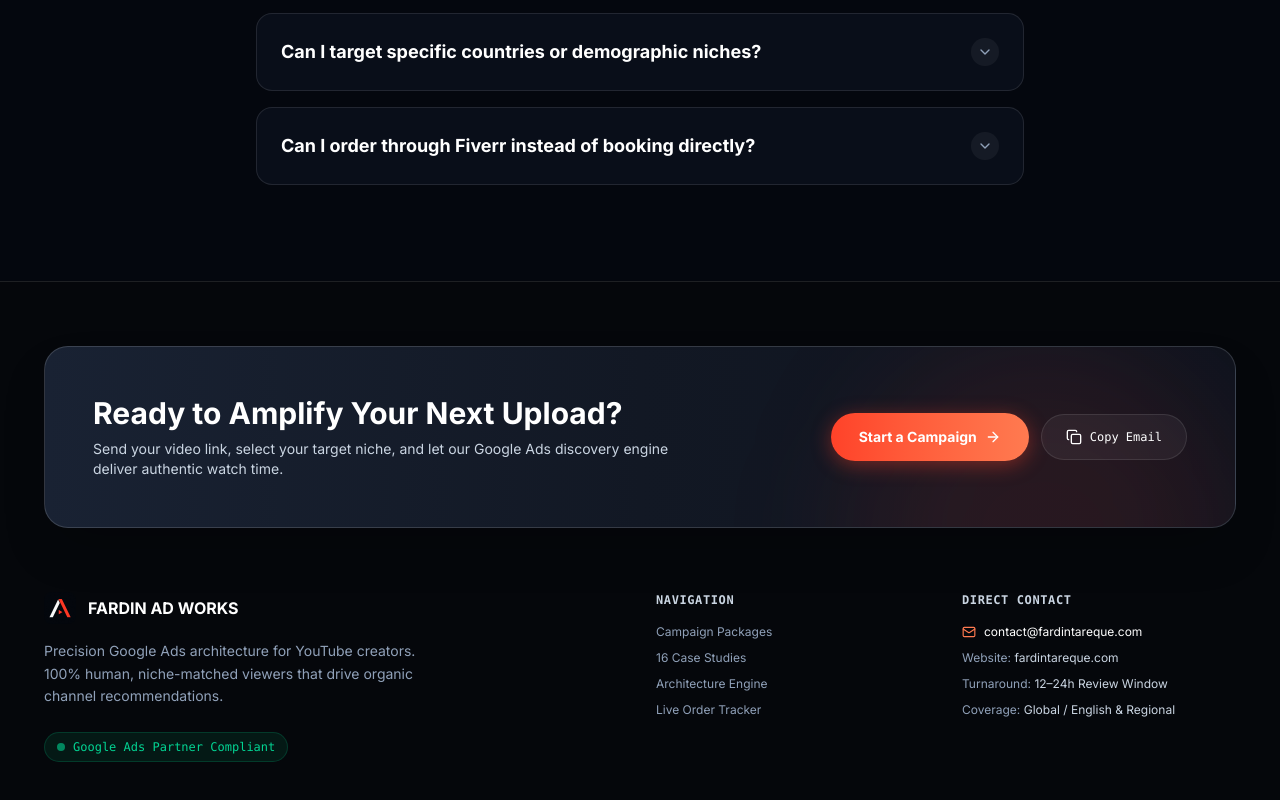
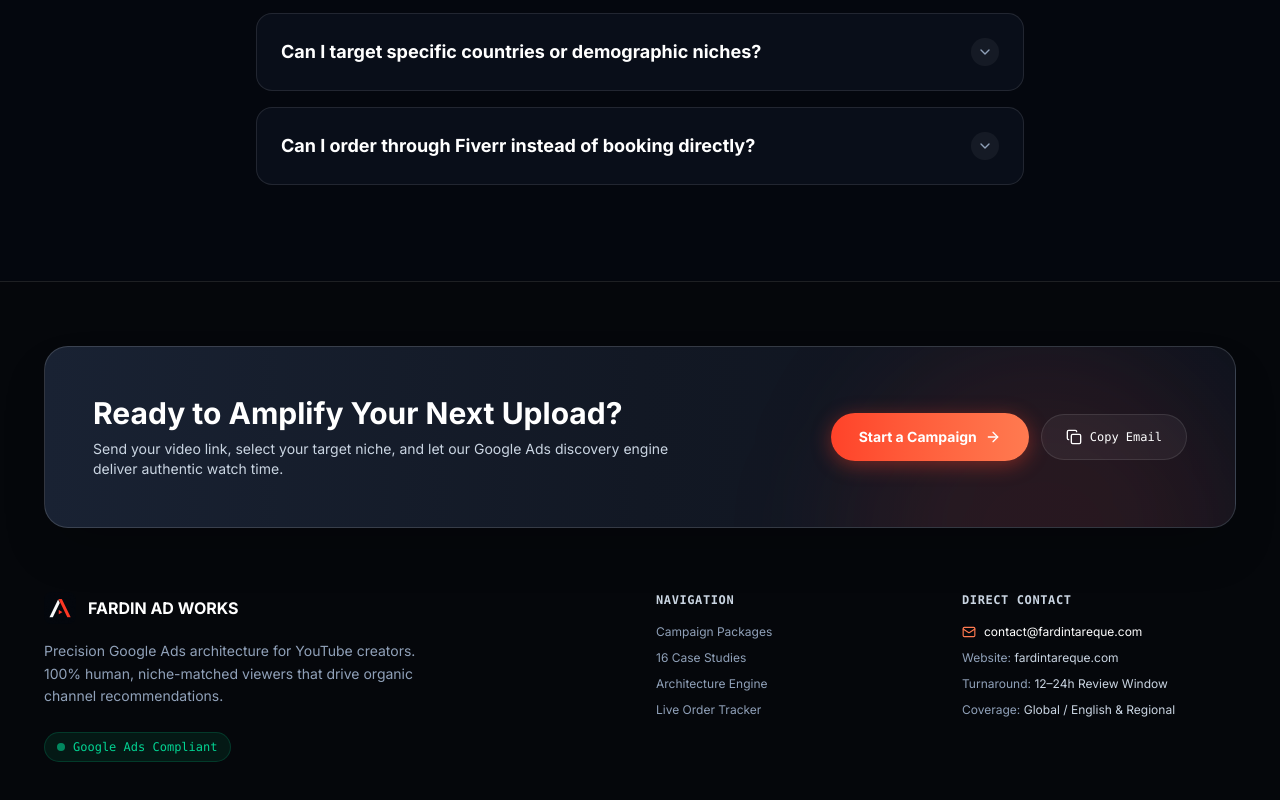
Before and after one commit to carrybit-dev/ad-works, a Next.js app: page / in a window 1280 px wide. Shown: the part 11196-11996 px from the top of the page. Built offline with nearby package versions, Linux system fonts and the light colour scheme.

Commit message:
Site polish: Footer.tsx

```diff
--- a/src/components/Footer.tsx
+++ b/src/components/Footer.tsx
@@ -72,7 +72,7 @@ export default function Footer({ onOpenBooking }: FooterProps) {
             <div className="pt-2">
               <span className="font-mono text-xs text-emerald-400 bg-emerald-500/10 border border-emerald-500/20 px-3 py-1.5 rounded-full inline-flex items-center gap-2">
                 <span className="w-2 h-2 rounded-full bg-emerald-400 animate-pulse" />
-                <span>Google Ads Partner Compliant</span>
+                <span>Google Ads Compliant</span>
               </span>
             </div>
           </div>
```
